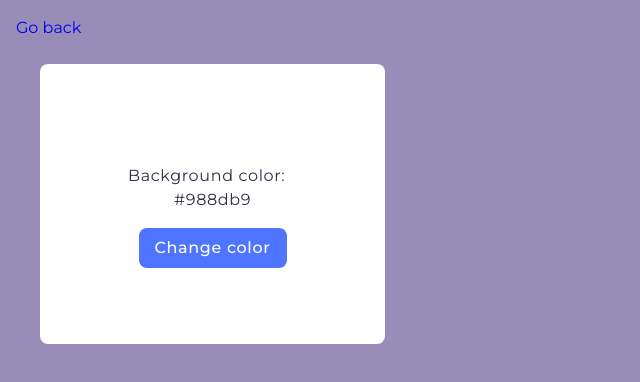
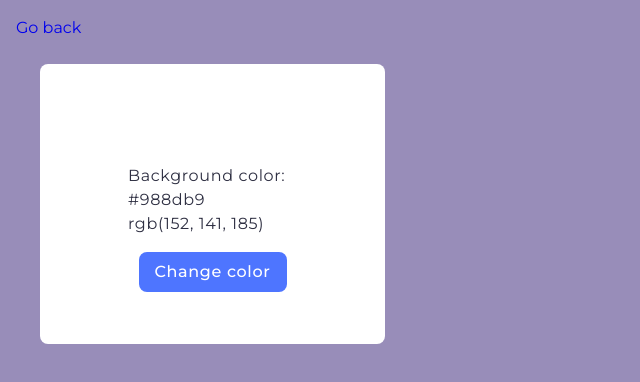
Before and after one commit to ZVyacheslavV/goit-js-hw-07, a plain HTML site: page task-5.html in a window 1280 px wide. Both pictures are taken after a click on the button "Change color". Shown: the whole page, without its empty margins (0-640 px from the left). Drawn offline with nearby package versions, Linux system fonts and the light colour scheme.

Commit message:
add few fixes

```diff
--- a/css/common.css
+++ b/css/common.css
@@ -90,11 +90,13 @@ fieldset {
 
   margin-bottom: 16px;
 }
+
 .first-list {
   display: flex;
   flex-direction: column;
   gap: 8px;
 }
+
 .first-litem {
   font-size: 16px;
   letter-spacing: 0.04em;
@@ -218,10 +220,11 @@ fieldset {
   margin: 0 auto;
   letter-spacing: 0.04em;
 }
+
 .color {
-  display: block;
+  /* display: block; */
   letter-spacing: 0.04em;
-  text-align: center;
+  /* text-align: center; */
 }
 
 .change-color-btn {
--- a/js/task-5.js
+++ b/js/task-5.js
@@ -11,5 +11,5 @@ colorButton.addEventListener("click", () => {
   const newColor = getRandomHexColor();
 
   document.body.style.backgroundColor = newColor;
-  colorName.textContent = newColor;
+  colorName.innerHTML = `${newColor}<br>${document.body.style.backgroundColor}`;
 });
```
